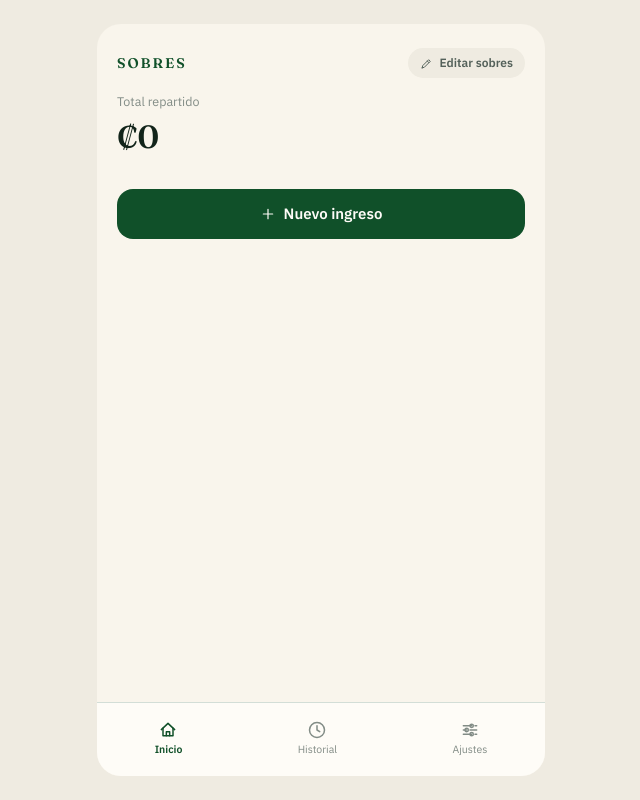
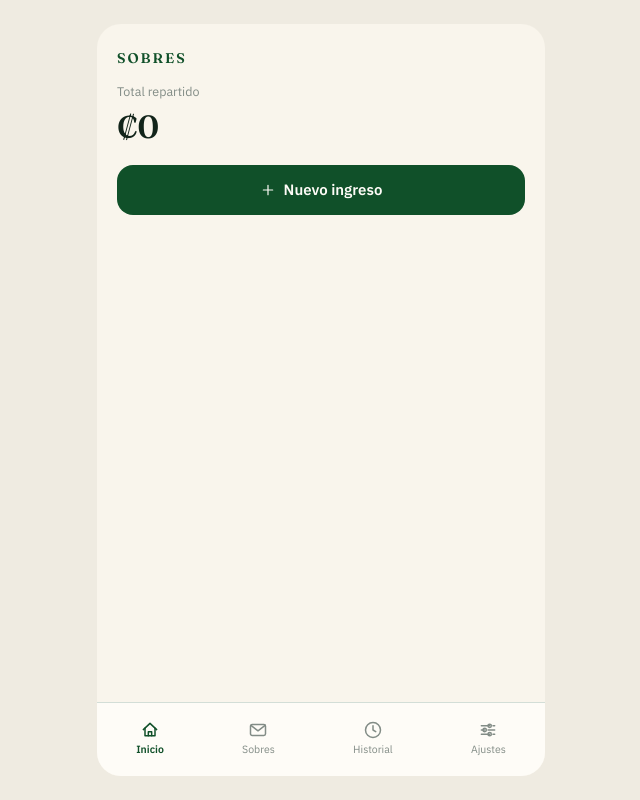
Before and after one commit to Fiore-RS/sobres, a React (Vite) app: page /sobres in a window 1280 px wide. Shown: the whole page, without its empty margins (319-959 px from the left). Built offline with nearby package versions, Linux system fonts and the light colour scheme.

Commit message:
feat: add SobresIcon and update navigation; enhance GestionSobres with meta field

```diff
--- a/src/App.tsx
+++ b/src/App.tsx
@@ -53,13 +53,13 @@ function App() {
         <Routes>
           <Route element={<LayoutConNav />}>
             <Route path="/" element={<Inicio />} />
+            <Route path="/sobres" element={<GestionSobres />} />
             <Route path="/historial" element={<Historial />} />
             <Route path="/configuracion" element={<Configuracion />} />
           </Route>
           <Route element={<LayoutSinNav />}>
             <Route path="/nuevo-ingreso" element={<NuevoIngreso />} />
             <Route path="/nuevo-gasto" element={<NuevoGasto />} />
-            <Route path="/sobres" element={<GestionSobres />} />
             <Route path="/sobres/:id" element={<DetalleSobre />} />
           </Route>
         </Routes>
--- a/src/assets/components/atoms/Icon.tsx
+++ b/src/assets/components/atoms/Icon.tsx
@@ -248,6 +248,15 @@ export function LapizIcon(props: IconProps) {
   ))
 }
 
+export function SobresIcon(props: IconProps) {
+  return base(props, (
+    <>
+      <rect x="3" y="5.5" width="18" height="13" rx="2" />
+      <path d="M3.5 6.5L12 13l8.5-6.5" />
+    </>
+  ))
+}
+
 export function DownloadIcon(props: IconProps) {
   return base(props, (
     <>
--- a/src/assets/components/organisms/BottomNav.tsx
+++ b/src/assets/components/organisms/BottomNav.tsx
@@ -1,9 +1,10 @@
 import { NavLink } from 'react-router-dom'
-import { ClockIcon, SlidersIcon } from '../atoms/Icon'
+import { ClockIcon, SlidersIcon, SobresIcon } from '../atoms/Icon'
 import { CasaIcon } from '../atoms/Icon'
 
 const ITEMS = [
   { to: '/', label: 'Inicio', Icon: CasaIcon },
+  { to: '/sobres', label: 'Sobres', Icon: SobresIcon },
   { to: '/historial', label: 'Historial', Icon: ClockIcon },
   { to: '/configuracion', label: 'Ajustes', Icon: SlidersIcon },
 ]
--- a/src/pages/GestionSobres.tsx
+++ b/src/pages/GestionSobres.tsx
@@ -56,6 +56,7 @@ interface FormSobre {
   color: Sobre['color']
   icono: SobreIcono
   saldo: string
+  meta: string
 }
 
 const FORM_VACIO: FormSobre = {
@@ -65,6 +66,7 @@ const FORM_VACIO: FormSobre = {
   color: 'green',
   icono: 'hoja',
   saldo: '0',
+  meta: '',
 }
 
 interface FilaSobreProps {
@@ -217,6 +219,7 @@ export function GestionSobres() {
       color: sobre.color,
       icono: sobre.icono,
       saldo: String(sobre.saldoActual),
+      meta: sobre.meta !== undefined ? String(sobre.meta) : '',
     })
     setMenuAbiertoId(null)
     setModalAbierto(true)
@@ -225,6 +228,17 @@ export function GestionSobres() {
   function guardar() {
     const p = Number(form.prioridad)
     if (!form.nombre.trim() || !(p > 0)) return
+
+    const metaTexto = form.meta.trim()
+    let meta: number | undefined
+    if (metaTexto === '') {
+      meta = undefined
+    } else {
+      const metaNum = Number(metaTexto)
+      if (!(metaNum > 0)) return
+      meta = Math.round(metaNum)
+    }
+
     if (form.editandoId) {
       const saldoNum = Number(form.saldo)
       actualizarSobre(form.editandoId, {
@@ -232,10 +246,17 @@ export function GestionSobres() {
         prioridad: p,
         color: form.color,
         icono: form.icono,
+        meta,
         ...(Number.isFinite(saldoNum) ? { saldoActual: Math.round(saldoNum) } : {}),
       })
     } else {
-      agregarSobre({ nombre: form.nombre.trim(), color: form.color, icono: form.icono, prioridad: p })
+      agregarSobre({
+        nombre: form.nombre.trim(),
+        color: form.color,
+        icono: form.icono,
+        prioridad: p,
+        meta,
+      })
     }
     setModalAbierto(false)
   }
@@ -359,6 +380,23 @@ export function GestionSobres() {
               })}
             </div>
           </div>
+
+          <div className="flex flex-col gap-1.5">
+            <label className="text-[12.5px] font-semibold text-ink-soft">
+              Meta de ahorro (opcional)
+            </label>
+            <input
+              type="number"
+              value={form.meta}
+              onChange={(e) => setForm((f) => ({ ...f, meta: e.target.value }))}
+              placeholder="Monto objetivo, ej. 500000"
+              className="rounded-xl border border-border px-3 py-2.5 text-sm outline-none placeholder:text-ink-faint"
+            />
+            <div className="text-[11px] text-ink-faint">
+              Si defines una meta, el sobre muestra una barra de progreso hacia ese monto. Dejalo
+              vacío para quitarla.
+            </div>
+          </div>
           {form.editandoId && (
             <div className="flex flex-col gap-1.5 border-t border-border pt-3.5">
               <label className="text-[12.5px] font-semibold text-ink-soft">
--- a/src/pages/Inicio.tsx
+++ b/src/pages/Inicio.tsx
@@ -1,9 +1,9 @@
-import { Link, useNavigate } from 'react-router-dom'
+import { useNavigate } from 'react-router-dom'
 import { useSobresStore } from '../lib/store'
 import { formatColones } from '../lib/format'
 import { SobreCard } from '../assets/components/molecules/SobreCard'
 import { Button } from '../assets/components/atoms/Button'
-import { LapizIcon, PlusIcon } from '../assets/components/atoms/Icon'
+import { PlusIcon } from '../assets/components/atoms/Icon'
 
 export function Inicio() {
   const navigate = useNavigate()
@@ -14,31 +14,13 @@ export function Inicio() {
   return (
     <div className="flex h-full flex-col">
       <div className="flex shrink-0 flex-col gap-3.5 px-5 pt-6 pb-3">
-        <div className="flex items-center justify-between">
-          <div className="font-display font-semibold text-sm tracking-[0.14em] text-green">
-            SOBRES
-          </div>
-          <Link
-            to="/sobres"
-            className="flex items-center gap-1.5 rounded-full bg-surface-2 px-3 py-1.5 text-ink-soft"
-          >
-            <LapizIcon size={13} />
-            <span className="text-[12px] font-semibold">Editar sobres</span>
-          </Link>
+        <div className="font-display font-semibold text-sm tracking-[0.14em] text-green">
+          SOBRES
         </div>
         <div>
           <div className="mb-0.5 text-[12.5px] text-ink-faint">Total repartido</div>
           <div className="font-display font-semibold text-[32px]">{formatColones(total)}</div>
         </div>
-      </div>
-
-      <div className="grid grid-cols-2 gap-3 px-5 pb-4">
-        {activos.map((sobre) => (
-          <SobreCard key={sobre.id} sobre={sobre} />
-        ))}
-      </div>
-
-      <div className="px-5 pb-8">
         <Button
           variant="solid-green"
           className="w-full"
@@ -48,6 +30,12 @@ export function Inicio() {
           Nuevo ingreso
         </Button>
       </div>
+
+      <div className="flex-1 overflow-y-auto no-scrollbar grid grid-cols-2 content-start gap-3 px-5 pb-8">
+        {activos.map((sobre) => (
+          <SobreCard key={sobre.id} sobre={sobre} />
+        ))}
+      </div>
     </div>
   )
 }
```
